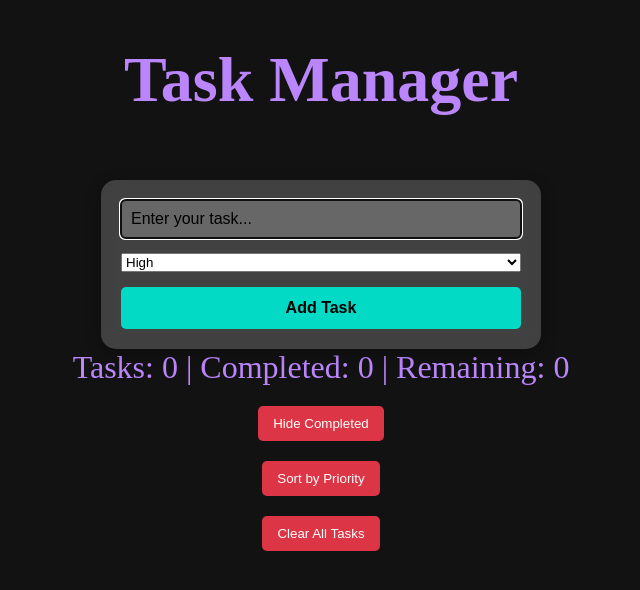
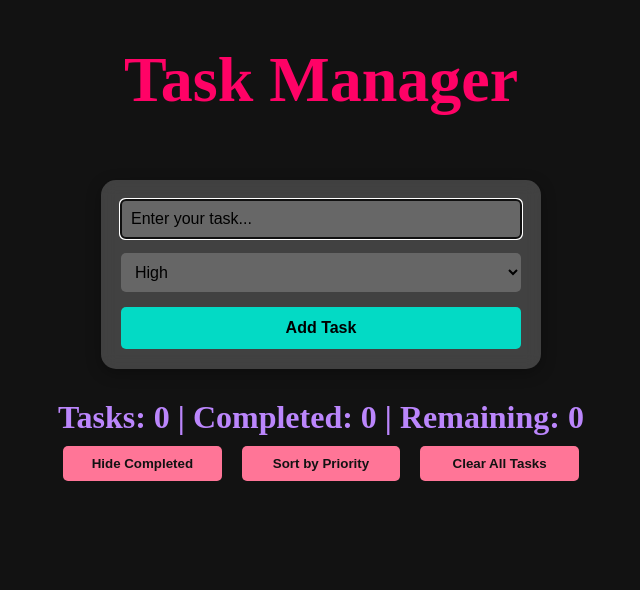
Before and after one commit to Ssrraavvaanntthhii/Task-Manager, a plain HTML site: page index.html in a window 1280 px wide. Shown: the whole page, without its empty margins (319-959 px from the left). Drawn offline with Linux system fonts and the light colour scheme.

Commit message:
Update tm.css

```diff
--- a/tm.css
+++ b/tm.css
@@ -2,7 +2,7 @@
 body {
   font-family: Merriweather, serif;
   background-color: #121212;
-  color: #BB86FC;
+  color: #FF0266;
   font-size: 2rem;
   margin: 0;
   padding: 0;
@@ -136,7 +136,7 @@ header h1 {
 .clear-button {
   margin-top: 20px;
   padding: 10px 15px;
-  background-color: #dc3545; /* Red color */
+  background-color: #dc3545;
   color: white;
   border: none;
   border-radius: 5px;
@@ -148,5 +148,79 @@ header h1 {
 }
 
 .clear-button:hover {
-  background-color: #b02a37; /* Darker red for hover */
+  background-color: #b02a37;
 }
+
+
+.controls {
+  display: flex;
+  flex-direction: column;
+  gap: 10px;
+  max-width: 600px;
+  margin: 20px auto;
+  padding: 10px;
+}
+
+.task-status {
+  text-align: center;
+  font-size: 2rem;
+  color: #BB86FC;
+  font-weight: bold;
+}
+
+.task-controls {
+  display: flex;
+  justify-content: space-around;
+  gap: 10px;
+}
+
+.task-controls button {
+  flex: 1;
+  margin: 0 5px;
+  background-color: #FF7597;
+  color: #121212;
+  font-weight: bold;
+}
+
+.task-controls button:hover {
+  background-color: #84FFFF;
+}
+
+#prioritySelect {
+  padding: 10px;
+  border: none;
+  border-radius: 5px;
+  background-color: rgba(255, 255, 255, 0.2);
+  color: #000;
+  font-size: 1rem;
+}
+
+.task span small {
+  font-size: 0.8rem;
+  color: #BB86FC;
+}
+
+.task-list-container {
+  margin-top: 20px;
+}
+
+.clear-button {
+  margin: 0 5px;
+  background-color: #03DAC5;
+  color: #121212;
+  font-weight: bold;
+}
+
+.clear-button:hover {
+  background-color: #84FFFF;
+}
+
+.task.completed {
+  text-decoration: line-through;
+  color: #3700B3;
+}
+
+.task-buttons button.undo {
+  background-color: #ff9800;
+  color: #fff;
+}
```
